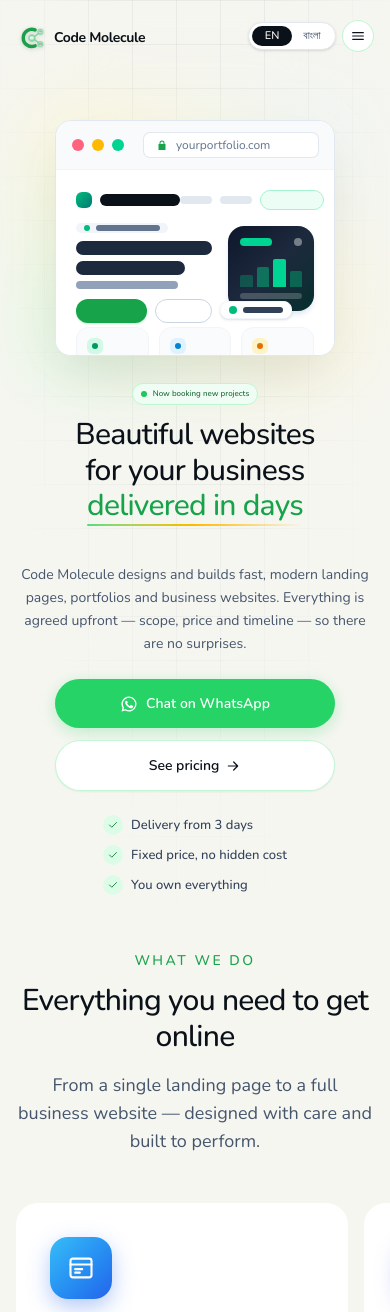
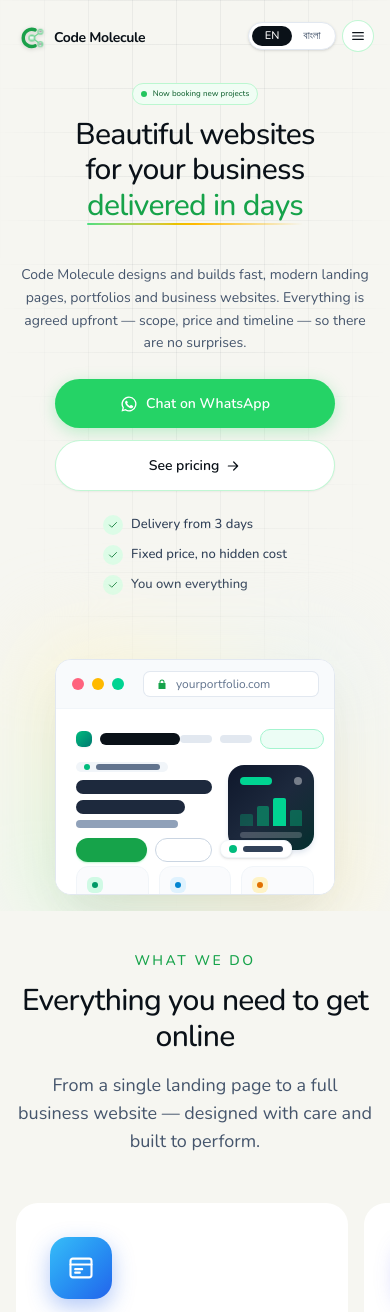
Before and after one commit to Sakib577/scriptVillage-web, a Next.js app: page / in a window 390 px wide. Shown: the top 1312 px of the page. Built offline with nearby package versions, Linux system fonts and the light colour scheme; a web font is replaced by a local one.

Commit message:
Refactor Hero component layout for improved responsiveness; adjust column placements for better alignment across devices

```diff
--- a/components/sections/Hero.js
+++ b/components/sections/Hero.js
@@ -132,16 +132,8 @@ export function Hero() {
 
       <div className="relative mx-auto grid w-full max-w-7xl grid-cols-12 gap-x-2 gap-y-6 px-4 sm:gap-x-6 sm:px-6 lg:gap-x-16 lg:px-8">
 
-        {/* ── Mobile: Row 1 | Desktop: Right Column (Row 1 & 2) ── */}
-        <div className="col-span-12 row-start-1 flex items-center justify-center mt-10 sm:mt-12 lg:mt-0 lg:col-span-6 lg:row-start-1 lg:row-span-2">
-          {/* Proportional sizing instead of zoom for perfect aspect ratio across all devices */}
-          <div className="w-[280px] sm:w-[400px] lg:w-[512px] origin-center lg:origin-top-right xl:origin-center">
-            <BrowserMockup card={h.card} onSlideChange={handleSlideChange} />
-          </div>
-        </div>
-
-        {/* ── Mobile: Row 2 | Desktop: Left Column (Row 1) ── */}
-        <div className="col-span-12 row-start-2 lg:col-span-6 lg:row-start-1 lg:row-span-1 text-center lg:text-left flex flex-col items-center lg:items-start">
+        {/* ── Desktop: Left Column (Row 1) | Mobile: Top ── */}
+        <div className="col-span-12 lg:col-span-6 lg:col-start-1 lg:row-start-1 lg:row-span-1 text-center lg:text-left flex flex-col items-center lg:items-start">
           <div className={animClass}>
             <span className="inline-flex items-center gap-1.5 rounded-full border border-brand-200 bg-brand-50 px-2 py-1 text-[8px] font-medium text-brand-800 sm:px-4 sm:py-1.5 sm:text-xs">
               <span className="relative flex h-1.5 w-1.5 sm:h-2 sm:w-2">
@@ -173,8 +165,8 @@ export function Hero() {
           )}
         </div>
 
-        {/* ── Mobile: Row 3 | Desktop: Left Column (Row 2) ── */}
-        <div className="col-span-12 row-start-3 lg:col-span-6 lg:row-start-2 lg:row-span-1 lg:-mt-4 flex flex-col items-center lg:items-start w-full">
+        {/* ── Desktop: Left Column (Row 2) | Mobile: Middle ── */}
+        <div className="col-span-12 lg:col-span-6 lg:col-start-1 lg:row-start-2 lg:row-span-1 lg:-mt-4 flex flex-col items-center lg:items-start w-full">
           <div className="flex w-full max-w-[280px] sm:max-w-none flex-col gap-3 sm:flex-row sm:gap-3.5">
             <a
               href={whatsappLink(t.contact.form.intro)}
@@ -206,6 +198,14 @@ export function Hero() {
           </ul>
         </div>
 
+        {/* ── Desktop: Right Column (Row 1 & 2) | Mobile: Bottom ── */}
+        <div className="col-span-12 flex items-center justify-center mt-10 sm:mt-12 lg:mt-0 lg:col-span-6 lg:col-start-7 lg:row-start-1 lg:row-span-2">
+          {/* Proportional sizing instead of zoom for perfect aspect ratio across all devices */}
+          <div className="w-[280px] sm:w-[400px] lg:w-[512px] origin-center lg:origin-top-right xl:origin-center">
+            <BrowserMockup card={h.card} onSlideChange={handleSlideChange} />
+          </div>
+        </div>
+
       </div>
     </section>
   );
```
